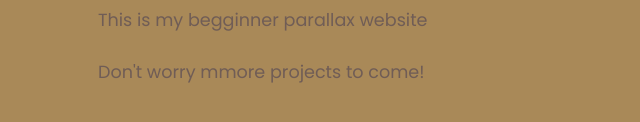
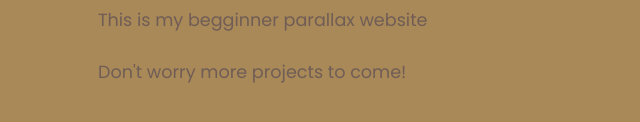
Before and after one commit to Varin764/CSP_PROJ_WEB, a plain HTML site: page CSP_Website/index.html in a window 1280 px wide. Shown: the part 988-1110 px from the top of the page, 2-642 px from the left. Drawn offline with Linux system fonts and the light colour scheme.

Commit message:
Update index.html

```diff
--- a/CSP_Website/index.html
+++ b/CSP_Website/index.html
@@ -21,7 +21,7 @@
         </section>
         <div class="sec" id="sec">
             <h2>Projects</h2>
-            <p>This is my begginner parallax website <br><br> Don't worry mmore projects to come!</p>
+            <p>This is my begginner parallax website <br><br> Don't worry more projects to come!</p>
         </div>
         <script>
             let stars = document.getElementById('stars');
```
